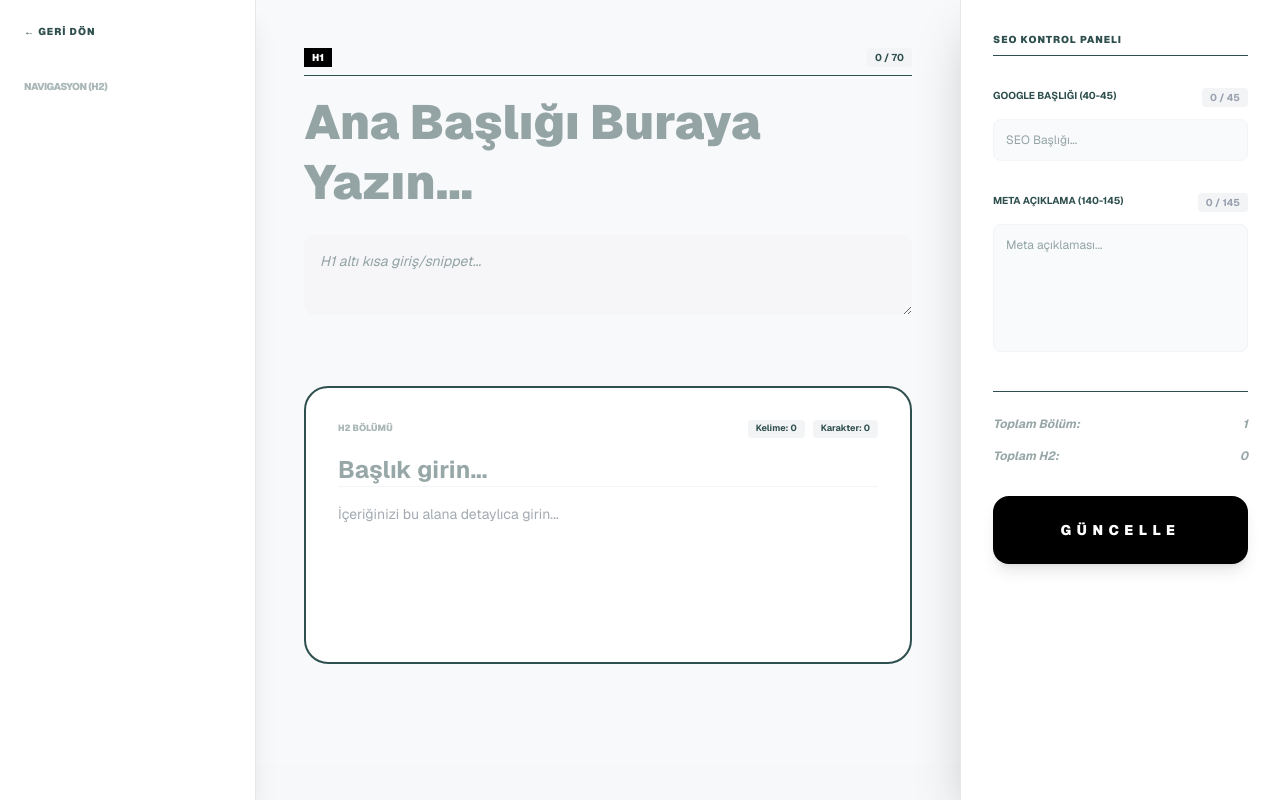
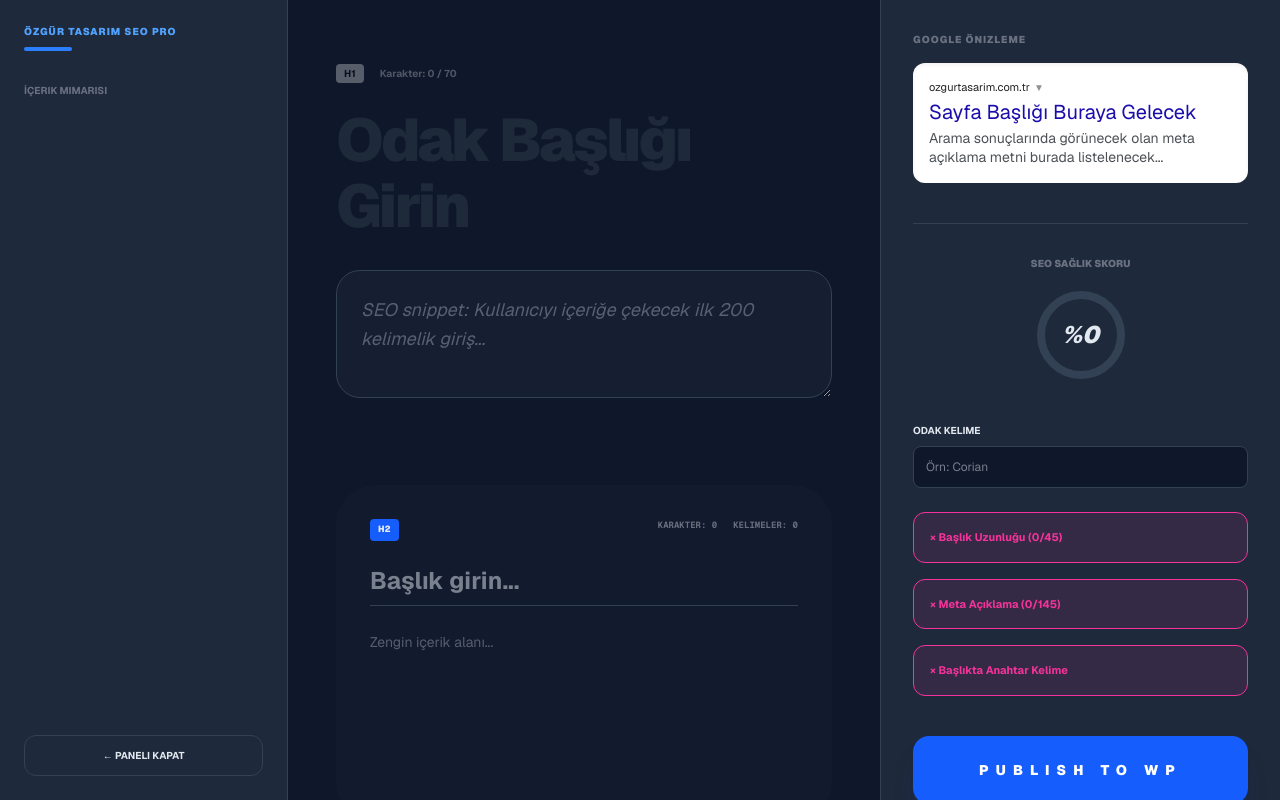
Before and after one commit to ozgurtasarimmobilya-create/my-admin-panel, a Next.js app: page /icerik-yonetimi/corian in a window 1280 px wide. Built offline with nearby package versions, Linux system fonts and the light colour scheme.

Commit message:
SaaS seviyesi SEO Terminali: Google Preview, Dark Mode ve Score Engine

```diff
--- a/app/icerik-yonetimi/corian/page.tsx
+++ b/app/icerik-yonetimi/corian/page.tsx
@@ -1,6 +1,6 @@
 'use client';
 
-import { useState, useMemo } from 'react';
+import { useState, useMemo, useEffect } from 'react';
 import Link from 'next/link';
 
 interface Section {
@@ -10,116 +10,121 @@ interface Section {
   c: string;
 }
 
-export default function CorianPanel() {
+export default function SEOProTerminal() {
+  // State Yönetimi
   const [title, setTitle] = useState('');
   const [desc, setDesc] = useState('');
+  const [keyword, setKeyword] = useState(''); // Anahtar Kelime Takibi
   const [h1, setH1] = useState({ t: '', c: '' });
-  const [sections, setSections] = useState<Section[]>([{ id: 'init-1', type: 'h2', t: '', c: '' }]);
+  const [sections, setSections] = useState<Section[]>([{ id: 's1', type: 'h2', t: '', c: '' }]);
 
+  // SEO Analiz Yardımcıları
   const getWordCount = (text: string) => text.trim() === '' ? 0 : text.trim().split(/\s+/).length;
+  const hasKeyword = (text: string) => keyword && text.toLowerCase().includes(keyword.toLowerCase());
 
-  // SEO Renk Kontrolü
-  const getStatusColor = (current: number, min: number, max: number) => {
-    if (current === 0) return 'bg-gray-100 border-gray-200 text-gray-400';
-    if (current < min) return 'bg-pink-100 border-pink-300 text-pink-700';
-    if (current <= max) return 'bg-green-100 border-green-300 text-green-700';
-    return 'bg-orange-100 border-orange-300 text-orange-700';
+  // Yoast Tarzı Puanlama (Traffic Light)
+  const getScore = () => {
+    let score = 0;
+    if (title.length >= 40 && title.length <= 45) score += 25;
+    if (desc.length >= 140 && desc.length <= 145) score += 25;
+    if (hasKeyword(h1.t)) score += 25;
+    if (getWordCount(sections.reduce((acc, s) => acc + s.c, '')) > 600) score += 25;
+    return score;
   };
 
   const addSection = (type: Section['type'], index: number) => {
-    const newSection: Section = { id: `sec-${Date.now()}`, type, t: '', c: '' };
     const updated = [...sections];
-    updated.splice(index + 1, 0, newSection);
+    updated.splice(index + 1, 0, { id: `s-${Date.now()}`, type, t: '', c: '' });
     setSections(updated);
   };
 
-  const updateSection = (id: string, key: 't' | 'c', value: string) => {
-    setSections(sections.map(s => s.id === id ? { ...s, [key]: value } : s));
-  };
+  return (
+    <div className="flex h-screen bg-[#0F172A] text-[#E2E8F0] overflow-hidden font-sans">
 
-  const tableOfContents = useMemo(() => sections.filter(s => s.type === 'h2' && s.t), [sections]);
+      {/* 1. SOL: NAVİGASYON & İSKELET */}
+      <aside className="w-72 bg-[#1E293B] border-r border-[#334155] p-6 flex flex-col shadow-2xl">
+        <div className="mb-8">
+          <h2 className="text-[10px] font-black text-blue-400 uppercase tracking-widest mb-2">Özgür Tasarım SEO Pro</h2>
+          <div className="h-1 w-12 bg-blue-500 rounded"></div>
+        </div>
 
-  return (
-    <div className="flex h-screen bg-[#F0F2F5] overflow-hidden font-sans text-[#2F4F4F]">
-
-      {/* SOL PANEL: İÇİNDEKİLER (SABİT) */}
-      <aside className="w-64 bg-white border-r border-gray-200 p-6 flex flex-col shadow-xl z-20">
-        <Link href="/icerik-yonetimi" className="text-[10px] font-black tracking-widest mb-10 hover:text-black">← GERİ DÖN</Link>
-        <h2 className="text-[10px] font-black uppercase opacity-40 mb-4 tracking-tighter">Navigasyon (H2)</h2>
-        <nav className="flex-1 overflow-y-auto space-y-3">
-          {tableOfContents.map((s, i) => (
-            <div key={s.id} className="text-xs font-bold border-l-2 border-[#2F4F4F] pl-3 py-1 truncate">
-              0{i+1}. {s.t || "Başlıksız"}
+        <div className="flex-1 overflow-y-auto space-y-4">
+          <h3 className="text-[10px] font-bold text-gray-500 uppercase">İçerik Mimarisi</h3>
+          {sections.filter(s => s.t).map((s, i) => (
+            <div key={s.id} className="group flex items-center gap-3 text-xs p-2 hover:bg-[#334155] rounded-lg transition-all cursor-pointer border-l-2 border-transparent hover:border-blue-500">
+              <span className="text-blue-500/50 font-mono italic">H{s.type.slice(1)}</span>
+              <span className="truncate opacity-70 group-hover:opacity-100">{s.t}</span>
             </div>
           ))}
-        </nav>
+        </div>
+
+        <Link href="/icerik-yonetimi" className="mt-auto text-[10px] font-bold py-3 text-center border border-[#334155] rounded-xl hover:bg-white hover:text-black transition-all uppercase">← Paneli Kapat</Link>
       </aside>
 
-      {/* ORTA PANEL: İÇERİK EDİTÖRÜ (KAYDIRILABİLİR) */}
-      <main className="flex-1 overflow-y-auto p-12 bg-white/50 relative">
-        <div className="max-w-3xl mx-auto space-y-16 pb-32">
+      {/* 2. ORTA: ANA EDİTÖR (GHOST UI) */}
+      <main className="flex-1 overflow-y-auto bg-[#0F172A] custom-scrollbar px-12 py-16 relative">
+        <div className="max-w-3xl mx-auto space-y-20 pb-40">
 
-          {/* H1 BÖLÜMÜ */}
-          <div className="space-y-4">
-            <div className="flex justify-between items-center border-b pb-2">
-              <span className="text-[10px] font-black bg-black text-white px-2 py-0.5">H1</span>
-              <span className={`text-[10px] font-bold px-2 py-0.5 rounded ${h1.t.length > 70 ? 'bg-red-500 text-white' : 'bg-gray-100'}`}>{h1.t.length} / 70</span>
+          {/* H1 Giriş */}
+          <div className="space-y-6">
+            <div className="flex items-center gap-4 text-[10px] font-bold opacity-30">
+              <span className="bg-white text-black px-2 py-0.5 rounded">H1</span>
+              <span>Karakter: {h1.t.length} / 70</span>
             </div>
             <textarea
               value={h1.t}
               onChange={(e) => setH1({...h1, t: e.target.value})}
-              className="w-full text-5xl font-black bg-transparent border-none outline-none resize-none leading-tight"
-              placeholder="Ana Başlığı Buraya Yazın..."
+              className="w-full text-6xl font-black bg-transparent border-none outline-none resize-none placeholder:text-gray-800 leading-[1.1] tracking-tighter"
+              placeholder="Odak Başlığı Girin"
               rows={2}
             />
             <textarea
               value={h1.c}
               onChange={(e) => setH1({...h1, c: e.target.value})}
-              className="w-full p-4 bg-gray-100/50 rounded-xl text-sm italic border-none outline-none min-h-[80px]"
-              placeholder="H1 altı kısa giriş/snippet..."
+              className="w-full p-6 bg-[#1E293B]/50 rounded-3xl text-lg text-gray-400 border border-[#334155] outline-none h-32 leading-relaxed italic"
+              placeholder="SEO snippet: Kullanıcıyı içeriğe çekecek ilk 200 kelimelik giriş..."
             />
           </div>
 
-          {/* DİNAMİK BÖLÜMLER */}
+          {/* Dinamik Bloklar */}
           <div className="space-y-12">
-            {sections.map((sec, index) => (
-              <div key={sec.id} className="relative group animate-in fade-in slide-in-from-bottom-4">
+            {sections.map((sec, i) => (
+              <div key={sec.id} className="relative group p-8 rounded-[2.5rem] border-2 border-transparent hover:border-[#334155] transition-all bg-[#1E293B]/20">
 
-                {sec.type === 'line' ? (
-                  <div className="h-px bg-gray-200 my-8 relative">
-                    <span className="absolute -top-2 left-1/2 -translate-x-1/2 bg-[#F0F2F5] px-2 text-[8px] font-bold opacity-30 italic">AYIRICI ÇİZGİ</span>
+                {/* Aksiyon Butonları (Hover) */}
+                <div className="absolute -right-4 top-1/2 -translate-y-1/2 flex flex-col gap-2 opacity-0 group-hover:opacity-100 transition-all">
+                  <button onClick={() => setSections(sections.filter(s => s.id !== sec.id))} className="bg-red-500/20 text-red-500 p-2 rounded-full hover:bg-red-500 hover:text-white transition-all text-xs">×</button>
                 </div>
-                ) : (
-                  <div className={`p-8 border-2 rounded-3xl transition-all bg-white hover:shadow-2xl ${sec.type === 'h2' ? 'border-[#2F4F4F]' : 'border-gray-100'}`}>
-                    <div className="flex justify-between items-center mb-4">
-                      <span className="text-[9px] font-black uppercase opacity-40">{sec.type} Bölümü</span>
-                      <div className="flex gap-2">
-                        <span className="text-[9px] font-bold bg-gray-100 px-2 py-0.5 rounded">Kelime: {getWordCount(sec.c)}</span>
-                        <span className="text-[9px] font-bold bg-gray-100 px-2 py-0.5 rounded">Karakter: {sec.t.length}</span>
+
+                <div className="flex justify-between mb-6">
+                  <span className={`text-[9px] font-black px-2 py-1 rounded ${sec.type === 'h2' ? 'bg-blue-600' : 'bg-[#334155]'}`}>{sec.type.toUpperCase()}</span>
+                  <div className="flex gap-4 opacity-40 text-[9px] font-mono font-bold uppercase">
+                    <span>Karakter: {sec.t.length}</span>
+                    <span>Kelimeler: {getWordCount(sec.c)}</span>
                   </div>
                 </div>
+
                 <input
                   type="text"
                   value={sec.t}
-                      onChange={(e) => updateSection(sec.id, 't', e.target.value)}
-                      className="w-full text-2xl font-bold border-b border-gray-100 mb-4 outline-none focus:border-black"
-                      placeholder={`${sec.type === 'sss' ? 'Soru' : 'Başlık'} girin...`}
+                  onChange={(e) => setSections(sections.map(s => s.id === sec.id ? {...s, t: e.target.value} : s))}
+                  className="w-full bg-transparent border-b border-[#334155] mb-6 pb-2 text-2xl font-bold outline-none focus:border-blue-500"
+                  placeholder="Başlık girin..."
                 />
                 <textarea
                   value={sec.c}
-                      onChange={(e) => updateSection(sec.id, 'c', e.target.value)}
-                      className="w-full text-sm leading-relaxed text-gray-600 outline-none min-h-[120px] resize-none"
-                      placeholder="İçeriğinizi bu alana detaylıca girin..."
+                  onChange={(e) => setSections(sections.map(s => s.id === sec.id ? {...s, c: e.target.value} : s))}
+                  className="w-full bg-transparent text-gray-400 text-sm leading-[1.8] outline-none min-h-[150px] resize-none"
+                  placeholder="Zengin içerik alanı..."
                 />
-                  </div>
-                )}
 
-                {/* ARAYA EKLEME PANELİ (HOVER) */}
-                <div className="absolute -bottom-6 left-1/2 -translate-x-1/2 opacity-0 group-hover:opacity-100 transition-all flex gap-1 z-30">
-                  {['h2', 'h3', 'sss', 'line'].map((t) => (
-                    <button key={t} onClick={() => addSection(t as any, index)} className="bg-black text-white text-[8px] font-bold px-3 py-1.5 rounded-full hover:scale-110 uppercase">+ {t}</button>
+                {/* Bölüm Ekleme (Hover) */}
+                <div className="absolute -bottom-6 left-1/2 -translate-x-1/2 flex gap-2 opacity-0 group-hover:opacity-100 transition-all">
+                  {['h2', 'h3', 'sss', 'line'].map(t => (
+                    <button key={t} onClick={() => addSection(t as any, i)} className="bg-white text-black text-[9px] font-black px-4 py-2 rounded-full hover:bg-blue-500 hover:text-white uppercase transition-all shadow-xl">
+                      + {t}
+                    </button>
                   ))}
-                  <button onClick={() => setSections(sections.filter(s => s.id !== sec.id))} className="bg-red-500 text-white text-[8px] font-bold px-3 py-1.5 rounded-full hover:scale-110 uppercase">SİL</button>
                 </div>
               </div>
             ))}
@@ -127,47 +132,57 @@ export default function CorianPanel() {
         </div>
       </main>
 
-      {/* SAĞ PANEL: SEO ANALİZ (SABİT) */}
-      <aside className="w-80 bg-white border-l border-gray-200 p-8 shadow-2xl z-20 space-y-8 overflow-y-auto">
-        <h2 className="text-[10px] font-black uppercase tracking-widest border-b pb-2">SEO Kontrol Paneli</h2>
+      {/* 3. SAĞ: SEO ANALİZ & ÖNİZLEME */}
+      <aside className="w-[400px] bg-[#1E293B] border-l border-[#334155] p-8 overflow-y-auto space-y-10">
 
-        {/* SEO BAŞLIĞI KONTROL */}
-        <div className="space-y-3">
-          <div className="flex justify-between text-[10px] font-bold uppercase">
-            <span>Google Başlığı (40-45)</span>
-            <span className={`px-2 py-0.5 rounded ${getStatusColor(title.length, 40, 45)}`}>{title.length} / 45</span>
+        {/* Google Önizleme (Mockup) */}
+        <section className="space-y-4">
+          <h3 className="text-[10px] font-black text-gray-500 uppercase tracking-widest">Google Önizleme</h3>
+          <div className="bg-white p-4 rounded-xl shadow-inner space-y-1">
+            <div className="text-[11px] text-[#202124] flex items-center gap-1">ozgurtasarim.com.tr <span className="text-[10px] opacity-50">▼</span></div>
+            <div className="text-xl text-[#1a0dab] font-normal leading-tight hover:underline cursor-pointer truncate">
+              {title || "Sayfa Başlığı Buraya Gelecek"}
             </div>
-          <input
-            type="text"
-            value={title}
-            onChange={(e) => setTitle(e.target.value)}
-            className="w-full p-3 bg-gray-50 border border-gray-100 rounded-lg text-xs outline-none focus:ring-1 focus:ring-black"
-            placeholder="SEO Başlığı..."
-          />
+            <div className="text-sm text-[#4d5156] leading-snug line-clamp-2">
+              {desc || "Arama sonuçlarında görünecek olan meta açıklama metni burada listelenecek..."}
+            </div>
+          </div>
+        </section>
+
+        {/* SEO Puanı (Progress Bar) */}
+        <section className="space-y-4 border-t border-[#334155] pt-8 text-center">
+          <h3 className="text-[10px] font-black text-gray-500 uppercase">SEO Sağlık Skoru</h3>
+          <div className="relative w-24 h-24 mx-auto flex items-center justify-center">
+             <svg className="w-full h-full transform -rotate-90">
+               <circle cx="48" cy="48" r="40" stroke="#334155" strokeWidth="8" fill="transparent" />
+               <circle cx="48" cy="48" r="40" stroke={getScore() > 70 ? "#10B981" : "#F59E0B"} strokeWidth="8" fill="transparent" strokeDasharray={251} strokeDashoffset={251 - (251 * getScore()) / 100} className="transition-all duration-1000" />
+             </svg>
+             <span className="absolute text-2xl font-black italic">%{getScore()}</span>
+          </div>
+        </section>
+
+        {/* SEO Metrikleri */}
+        <section className="space-y-6">
+          <div className="space-y-2">
+            <div className="flex justify-between text-[10px] font-bold uppercase"><span>Odak Kelime</span></div>
+            <input value={keyword} onChange={(e) => setKeyword(e.target.value)} className="w-full bg-[#0F172A] p-3 rounded-lg border border-[#334155] text-xs outline-none" placeholder="Örn: Corian" />
           </div>
 
-        {/* META AÇIKLAMA KONTROL */}
-        <div className="space-y-3">
-          <div className="flex justify-between text-[10px] font-bold uppercase">
-            <span>Meta Açıklama (140-145)</span>
-            <span className={`px-2 py-0.5 rounded ${getStatusColor(desc.length, 140, 145)}`}>{desc.length} / 145</span>
+          <div className="space-y-4">
+            <div className={`p-4 rounded-xl border text-[11px] font-bold transition-all ${title.length >= 40 && title.length <= 45 ? 'bg-green-500/10 border-green-500 text-green-500' : 'bg-pink-500/10 border-pink-500 text-pink-500'}`}>
+               {title.length >= 40 && title.length <= 45 ? '✓' : '×'} Başlık Uzunluğu ({title.length}/45)
             </div>
-          <textarea
-            value={desc}
-            onChange={(e) => setDesc(e.target.value)}
-            className="w-full p-3 bg-gray-50 border border-gray-100 rounded-lg text-xs outline-none h-32 resize-none focus:ring-1 focus:ring-black"
-            placeholder="Meta açıklaması..."
-          />
+            <div className={`p-4 rounded-xl border text-[11px] font-bold transition-all ${desc.length >= 140 && desc.length <= 145 ? 'bg-green-500/10 border-green-500 text-green-500' : 'bg-pink-500/10 border-pink-500 text-pink-500'}`}>
+               {desc.length >= 140 && desc.length <= 145 ? '✓' : '×'} Meta Açıklama ({desc.length}/145)
             </div>
+            <div className={`p-4 rounded-xl border text-[11px] font-bold transition-all ${hasKeyword(h1.t) ? 'bg-green-500/10 border-green-500 text-green-500' : 'bg-pink-500/10 border-pink-500 text-pink-500'}`}>
+               {hasKeyword(h1.t) ? '✓' : '×'} Başlıkta Anahtar Kelime
+            </div>
+          </div>
+        </section>
 
-        {/* HIZLI İSTATİSTİKLER */}
-        <div className="pt-6 border-t space-y-4">
-          <div className="flex justify-between text-xs font-bold italic opacity-50"><span>Toplam Bölüm:</span> <span>{sections.length}</span></div>
-          <div className="flex justify-between text-xs font-bold italic opacity-50"><span>Toplam H2:</span> <span>{tableOfContents.length}</span></div>
-        </div>
-
-        <button className="w-full bg-black text-white py-6 rounded-2xl font-black text-sm tracking-[0.4em] hover:bg-[#2F4F4F] transition-all uppercase shadow-lg active:scale-95">
-          GÜNCELLE
+        <button className="w-full bg-blue-600 text-white py-6 rounded-2xl font-black text-sm tracking-[0.5em] hover:bg-blue-700 active:scale-95 transition-all shadow-xl shadow-blue-900/20 uppercase">
+          PUBLISH TO WP
         </button>
       </aside>
     </div>
```
Lines whose indentation alone changed are shown as unchanged.
